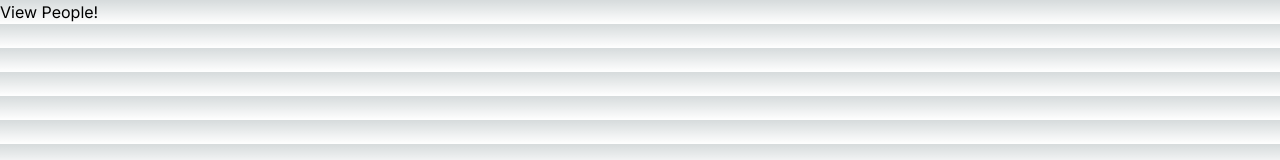
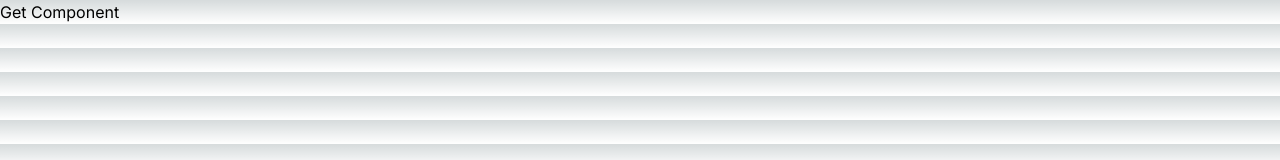
Before and after one commit to LinkedInLearning/ai-for-react-developers-5917130, a Next.js app in the folder travel-app/: page / in a window 1280 px wide. Shown: the top 160 px of the page. Built offline with nearby package versions, Linux system fonts and the light colour scheme.

Commit message:
Adds 04_02b

```diff
--- a/travel-app/src/app/actions.js
+++ b/travel-app/src/app/actions.js
@@ -1,6 +1,6 @@
 "use server";
 
-import { streamUI } from "ai";
+import { streamUI } from "ai/rsc";
 import { openai } from "@ai-sdk/openai";
 
 export async function streamComponent() {
--- a/travel-app/src/app/page.js
+++ b/travel-app/src/app/page.js
@@ -1,39 +1,24 @@
 "use client";
 
 import { useState } from "react";
-import { generate } from "./actions";
-import { readStreamableValue } from "ai/rsc";
+import { streamComponent } from "./actions";
 
 export const dynamic = "force-dynamic";
 export const maxDuration = 30;
 
 export default function Home() {
-  const [generation, setGeneration] = useState("");
+  const [component, setComponent] = useState("");
   return (
     <div>
-      <button
-        onClick={async () => {
-          const { object } = await generate(
-            "people who have very superhero-like names"
-          );
-          for await (const partialObject of readStreamableValue(
-            object
-          )) {
-            if (partialObject) {
-              setGeneration(
-                JSON.stringify(
-                  partialObject.people,
-                  null,
-                  2
-                )
-              );
-            }
-          }
+      <form
+        onSubmit={async (e) => {
+          e.preventDefault();
+          setComponent(await streamComponent());
         }}
       >
-        View People!
-      </button>
-      <pre>{generation}</pre>
+        <button>Get Component</button>
+      </form>
+      <div>{component}</div>
     </div>
   );
 }
```
